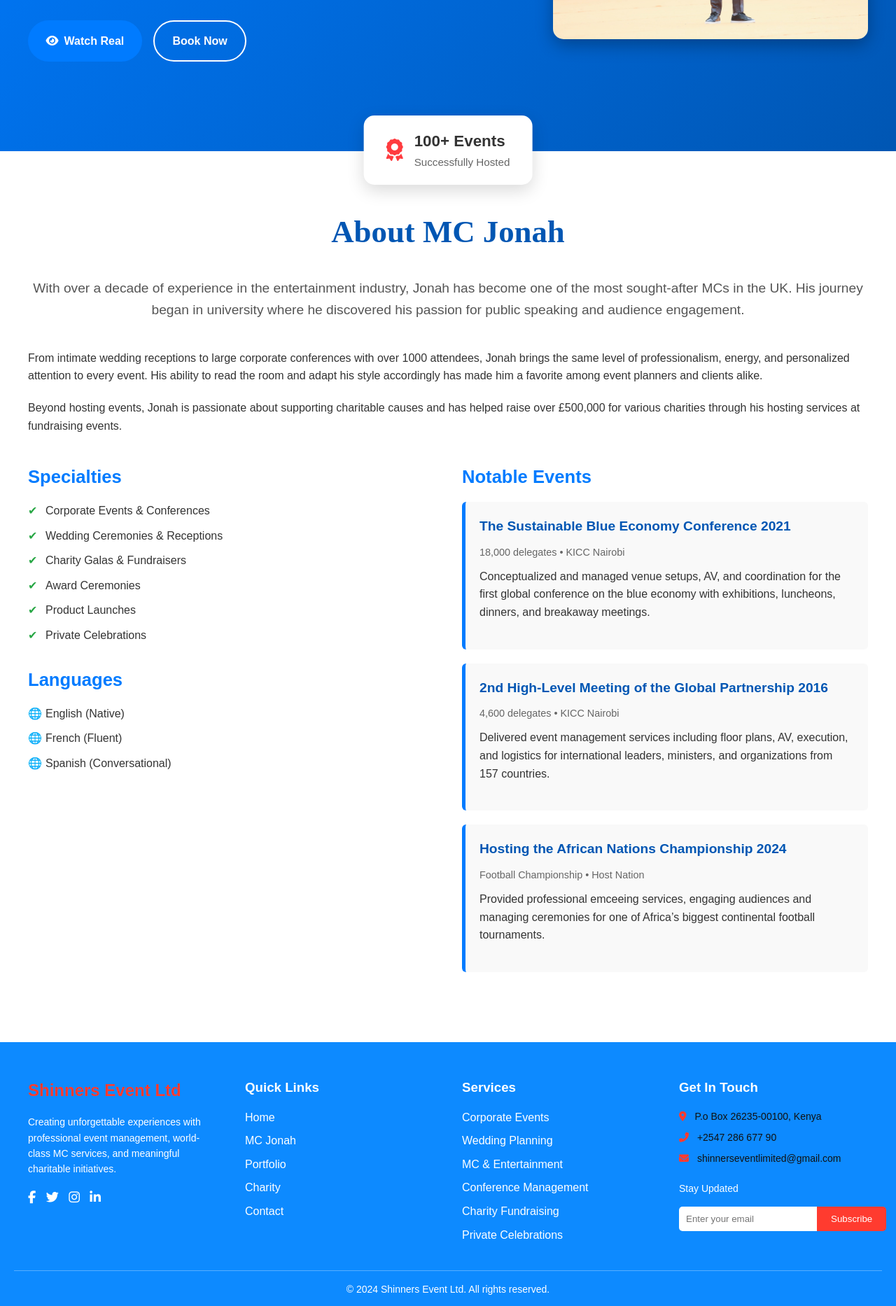
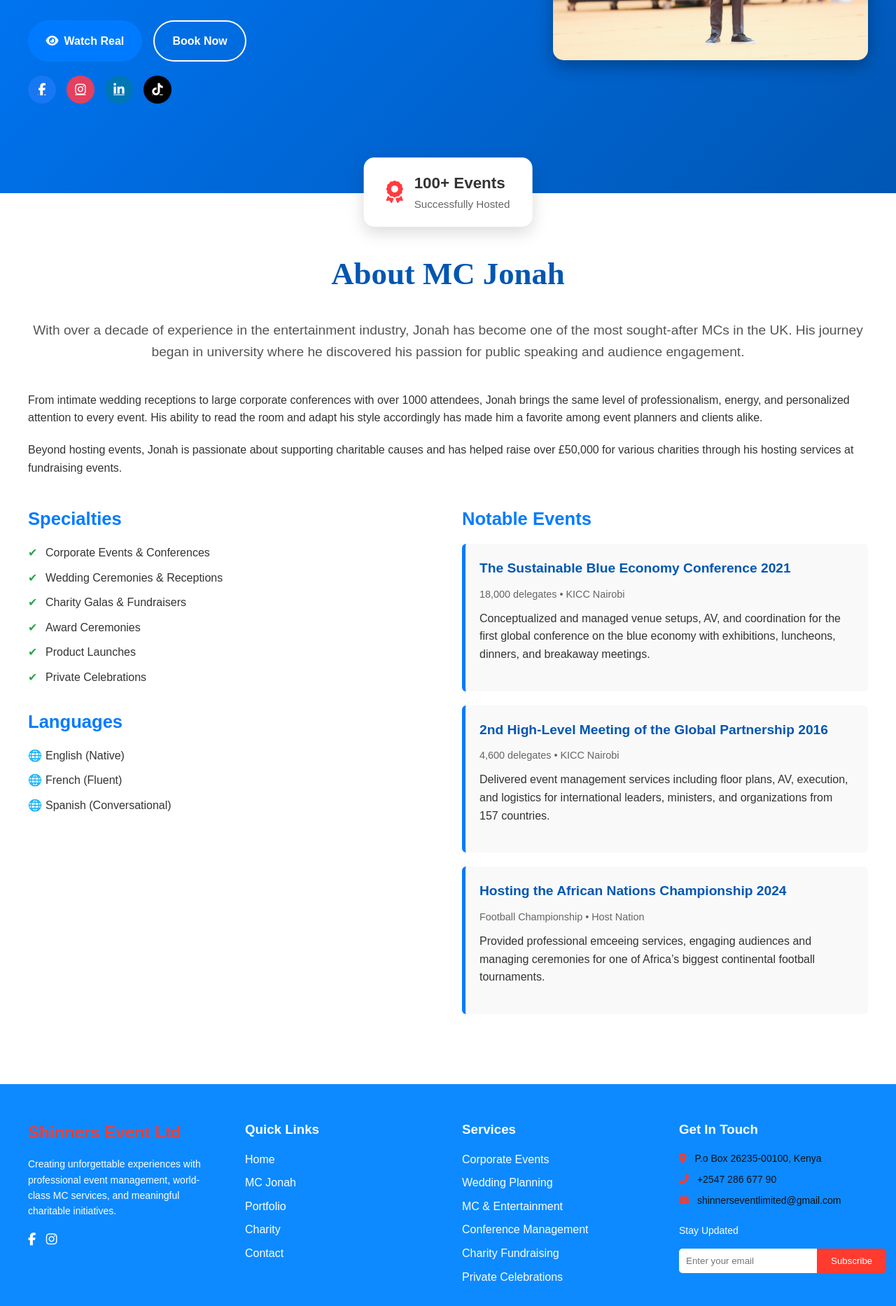
Before and after one commit to KakaDev254/shinnersltd, a plain HTML site: page mc-jonah.html in a window 1280 px wide. Shown: the part 393-2259 px from the top of the page at 70% size. Drawn offline with Linux system fonts and the light colour scheme.

Commit message:
added socials

```diff
--- a/mc-jonah.css
+++ b/mc-jonah.css
@@ -90,6 +90,44 @@
   color: #007bff;
   transform: translateY(-2px);
 }
+/* Hero Social Links */
+.hero-social {
+  margin-top: 20px;
+  display: flex;
+  gap: 15px;
+}
+
+.hero-social a {
+  width: 40px;
+  height: 40px;
+  display: flex;
+  justify-content: center;
+  align-items: center;
+  border-radius: 50%;
+  font-size: 1.1rem;
+  color: #fff;
+  background: #007bff; /* default brand color */
+  transition: all 0.3s ease;
+}
+
+.hero-social a:hover {
+  transform: translateY(-3px);
+  opacity: 0.9;
+}
+
+/* Optional: platform-specific colors */
+.hero-social a:nth-child(1) {
+  background: #1877f2;
+} /* Facebook */
+.hero-social a:nth-child(2) {
+  background: #e4405f;
+} /* Instagram */
+.hero-social a:nth-child(3) {
+  background: #0077b5;
+} /* LinkedIn */
+.hero-social a:nth-child(4) {
+  background: #000000;
+} /* TikTok */
 
 /* Right Column - Image */
 .hero-image img {
--- a/mc-jonah.html
+++ b/mc-jonah.html
@@ -26,7 +26,7 @@
           <li><a href="mc-jonah.html" class="active">MC Jonah</a></li>
           <li><a href="portfolio.html">Portfolio</a></li>
           <li><a href="charity.html">Charity</a></li>
-          <li><a href="#contact">Contact</a></li>
+          <li><a href="index.html#contact">Contact</a></li>
         </ul>
       </nav>
 
@@ -50,12 +50,17 @@
         <li><a href="mc-jonah.html" class="active">MC Jonah</a></li>
         <li><a href="portfolio.html">Portfolio</a></li>
         <li><a href="charity.html">Charity</a></li>
-        <li><a href="#contact">Contact</a></li>
+        <li><a href="index.html#contact">Contact</a></li>
       </ul>
 
       <div class="contact-info">
-        <p>📞 +254728667790</p>
-        <p>✉️ shinnerseventslimited@gmail.com</p>
+        <p>📞 <a href="tel:+254728667790">+254 728 667 790</a></p>
+        <p>
+          ✉️
+          <a href="mailto:shinnerseventslimited@gmail.com">
+            shinnerseventslimited@gmail.com
+          </a>
+        </p>
       </div>
 
       <a href="charity.html" class="quote-btn mobile-quote">Donate</a>
@@ -74,10 +79,32 @@
           </p>
 
           <div class="hero-actions">
-            <a href="#availability" class="btn btn-primary">
+            <a href="index.html#reel" class="btn btn-primary">
               <i class="fas fa-eye"></i> Watch Real
             </a>
-            <a href="#book" class="btn btn-secondary">Book Now</a>
+            <a href="index.html#contact" class="btn btn-secondary">Book Now</a>
+          </div>
+
+          <!-- 🔹 Social Media Links -->
+          <div class="hero-social">
+            <a href="https://www.facebook.com/share/1FSu4fYjdX/" target="_blank"
+              ><i class="fab fa-facebook-f"></i
+            ></a>
+            <a
+              href="https://www.instagram.com/jonathannzuki?igsh=cWJ6NXAyeno2czNn"
+              target="_blank"
+              ><i class="fab fa-instagram"></i
+            ></a>
+            <a
+              href="https://www.linkedin.com/in/mc-jonah-743a9a3a/"
+              target="_blank"
+              ><i class="fab fa-linkedin-in"></i
+            ></a>
+            <a
+              href="https://www.tiktok.com/@mcjonah627?_t=ZM-8zbmAZiXdIs&_r=1"
+              target="_blank"
+              ><i class="fab fa-tiktok"></i
+            ></a>
           </div>
         </div>
 
@@ -96,6 +123,7 @@
         </div>
       </div>
     </section>
+
     <section class="about-mc">
       <div class="container">
         <h2>About MC Jonah</h2>
@@ -114,8 +142,8 @@
         </p>
         <p>
           Beyond hosting events, Jonah is passionate about supporting charitable
-          causes and has helped raise over £500,000 for various charities
-          through his hosting services at fundraising events.
+          causes and has helped raise over £50,000 for various charities through
+          his hosting services at fundraising events.
         </p>
 
         <div class="about-grid">
@@ -187,10 +215,13 @@
             initiatives.
           </p>
           <div class="social-icons">
-            <a href="#"><i class="fab fa-facebook-f"></i></a>
-            <a href="#"><i class="fab fa-twitter"></i></a>
-            <a href="#"><i class="fab fa-instagram"></i></a>
-            <a href="#"><i class="fab fa-linkedin-in"></i></a>
+            <a href="https://www.facebook.com/share/1hpBGzCqSH/"
+              ><i class="fab fa-facebook-f"></i
+            ></a>
+            <a
+              href="https://www.instagram.com/shinnersevents?igsh=bWdqZmUxNHViZzR2"
+              ><i class="fab fa-instagram"></i
+            ></a>
           </div>
         </div>
 
--- a/portfolio.css
+++ b/portfolio.css
@@ -1,5 +1,7 @@
 .portfolio-section {
   padding: 80px 0;
+  margin-top: 60px; /* space below navbar */
+
   background: #fff;
   text-align: center;
 }
```
Also changed, not shown: charity.html (+3 -2 lines), index.html (+18 -10 lines), portfolio.html (+16 -8 lines), portfolio.js (+10 -0 lines), assets/setup.jpg (added), assets/wed2.jpg (added), 1 other file.
